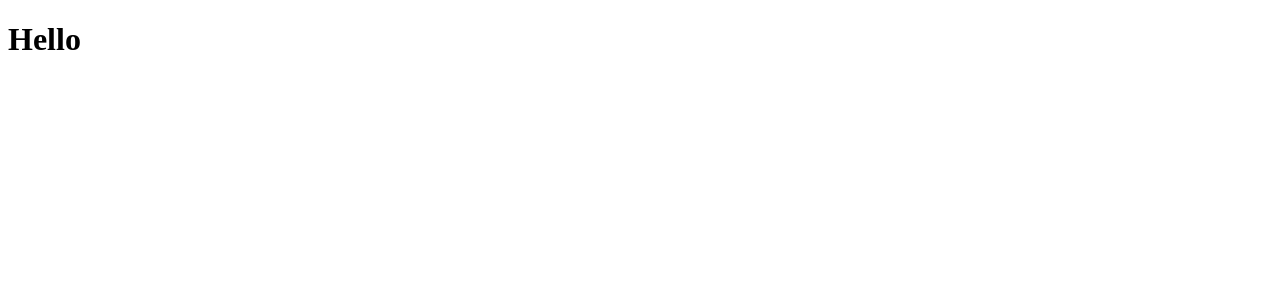
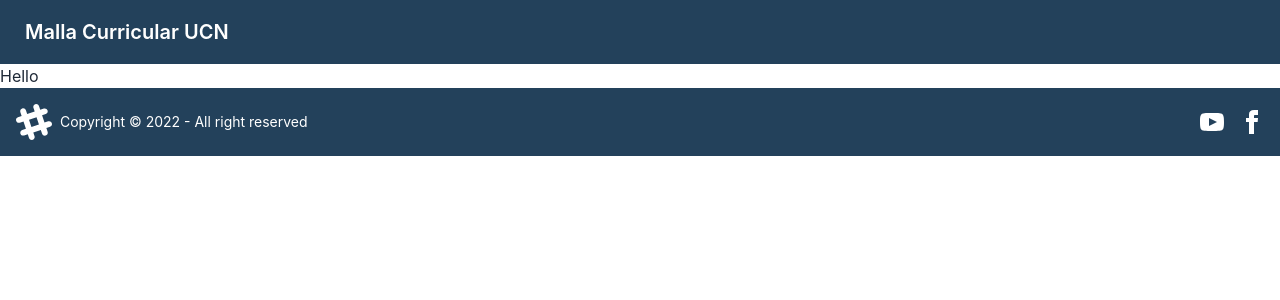
Before and after one commit to JimmyCamus/University-Curriculum, a Next.js app: page / in a window 1280 px wide. Shown: the top 300 px of the page. Built offline with nearby package versions, Linux system fonts and the light colour scheme.

Commit message:
feat: layout was added

```diff
--- /dev/null
+++ b/app/head.tsx
@@ -0,0 +1,9 @@
+export default function Head() {
+  return (
+    <>
+      <title></title>
+      <meta content="width=device-width, initial-scale=1" name="viewport" />
+      <link rel="icon" href="/favicon.ico" />
+    </>
+  )
+}
--- /dev/null
+++ b/app/layout.tsx
@@ -0,0 +1,20 @@
+import "../styles/globals.css";
+import Navigation from "../components/Layout/Navigation";
+import Footer from "../components/Layout/Footer";
+
+export default function RootLayout({
+  children,
+}: {
+  children: React.ReactNode;
+}) {
+  return (
+    <html>
+      <head />
+      <body>
+        <Navigation />
+        {children}
+        <Footer />
+      </body>
+    </html>
+  );
+}
--- /dev/null
+++ b/components/Layout/Footer/Footer.tsx
@@ -0,0 +1,48 @@
+import Link from "next/link";
+
+const Footer = () => {
+  return (
+    <footer className="footer items-center p-4 bg-[#23415b] text-neutral-content">
+      <div className="items-center grid-flow-col">
+        <svg
+          width="36"
+          height="36"
+          viewBox="0 0 24 24"
+          xmlns="http://www.w3.org/2000/svg"
+          fillRule="evenodd"
+          clipRule="evenodd"
+          className="fill-current"
+        >
+          <path d="M22.672 15.226l-2.432.811.841 2.515c.33 1.019-.209 2.127-1.23 2.456-1.15.325-2.148-.321-2.463-1.226l-.84-2.518-5.013 1.677.84 2.517c.391 1.203-.434 2.542-1.831 2.542-.88 0-1.601-.564-1.86-1.314l-.842-2.516-2.431.809c-1.135.328-2.145-.317-2.463-1.229-.329-1.018.211-2.127 1.231-2.456l2.432-.809-1.621-4.823-2.432.808c-1.355.384-2.558-.59-2.558-1.839 0-.817.509-1.582 1.327-1.846l2.433-.809-.842-2.515c-.33-1.02.211-2.129 1.232-2.458 1.02-.329 2.13.209 2.461 1.229l.842 2.515 5.011-1.677-.839-2.517c-.403-1.238.484-2.553 1.843-2.553.819 0 1.585.509 1.85 1.326l.841 2.517 2.431-.81c1.02-.33 2.131.211 2.461 1.229.332 1.018-.21 2.126-1.23 2.456l-2.433.809 1.622 4.823 2.433-.809c1.242-.401 2.557.484 2.557 1.838 0 .819-.51 1.583-1.328 1.847m-8.992-6.428l-5.01 1.675 1.619 4.828 5.011-1.674-1.62-4.829z"></path>
+        </svg>
+        <p>Copyright © 2022 - All right reserved</p>
+      </div>
+      <div className="grid-flow-col gap-4 md:place-self-center md:justify-self-end">
+        <Link href="/">
+          <svg
+            xmlns="http://www.w3.org/2000/svg"
+            width="24"
+            height="24"
+            viewBox="0 0 24 24"
+            className="fill-current"
+          >
+            <path d="M19.615 3.184c-3.604-.246-11.631-.245-15.23 0-3.897.266-4.356 2.62-4.385 8.816.029 6.185.484 8.549 4.385 8.816 3.6.245 11.626.246 15.23 0 3.897-.266 4.356-2.62 4.385-8.816-.029-6.185-.484-8.549-4.385-8.816zm-10.615 12.816v-8l8 3.993-8 4.007z"></path>
+          </svg>
+        </Link>
+        <Link href="/">
+          <svg
+            xmlns="http://www.w3.org/2000/svg"
+            width="24"
+            height="24"
+            viewBox="0 0 24 24"
+            className="fill-current"
+          >
+            <path d="M9 8h-3v4h3v12h5v-12h3.642l.358-4h-4v-1.667c0-.955.192-1.333 1.115-1.333h2.885v-5h-3.808c-3.596 0-5.192 1.583-5.192 4.615v3.385z"></path>
+          </svg>
+        </Link>
+      </div>
+    </footer>
+  );
+};
+
+export default Footer;
--- /dev/null
+++ b/components/Layout/Footer/index.tsx
@@ -0,0 +1,3 @@
+import Footer from "./Footer";
+
+export default Footer;
--- /dev/null
+++ b/components/Layout/Navigation/Navigation.tsx
@@ -0,0 +1,13 @@
+import Link from "next/link";
+
+const Navigation = () => {
+  return (
+    <nav className="navbar min-h-16 bg-[#23415b] text-white">
+      <Link className="btn btn-ghost normal-case text-xl" href="/">
+        Malla Curricular UCN
+      </Link>
+    </nav>
+  );
+};
+
+export default Navigation;
--- /dev/null
+++ b/components/Layout/Navigation/index.tsx
@@ -0,0 +1,3 @@
+import Navigation from "./Navigation";
+
+export default Navigation;
```
